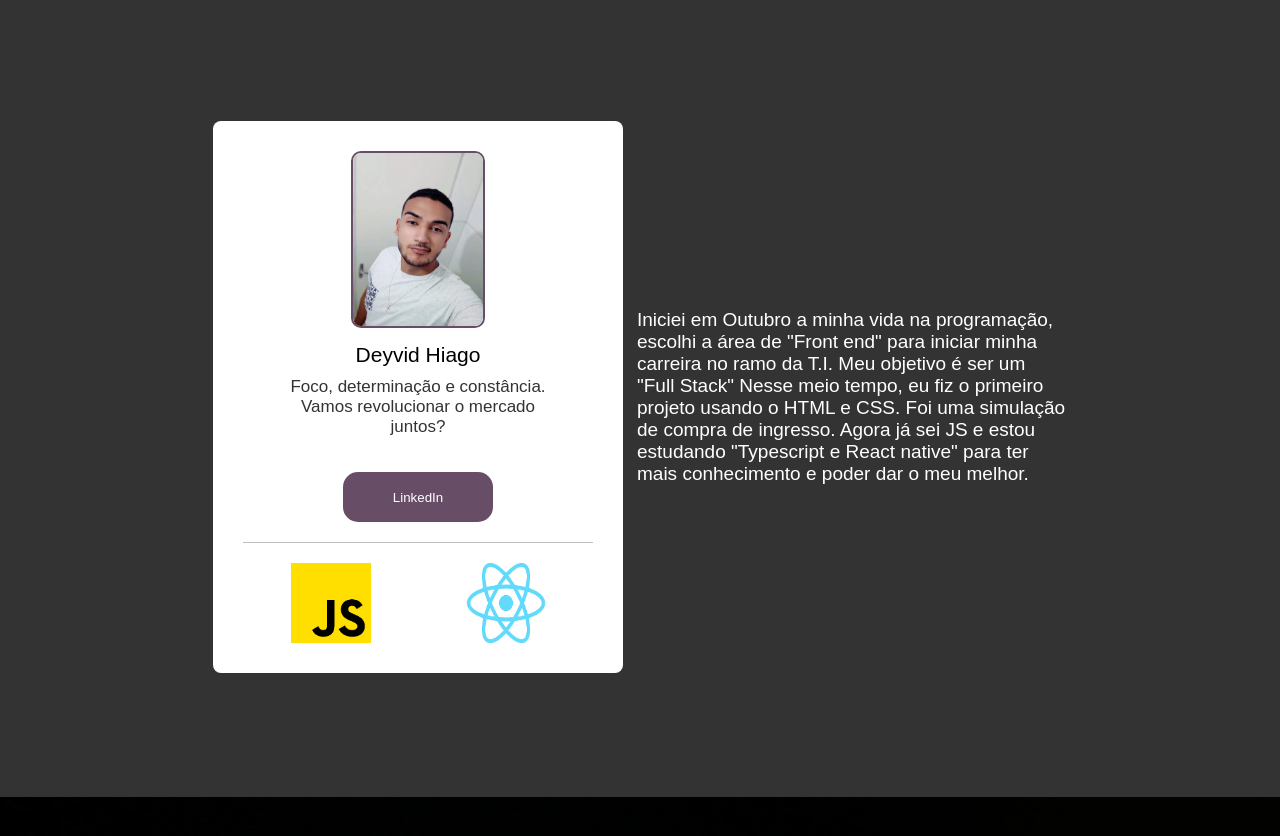
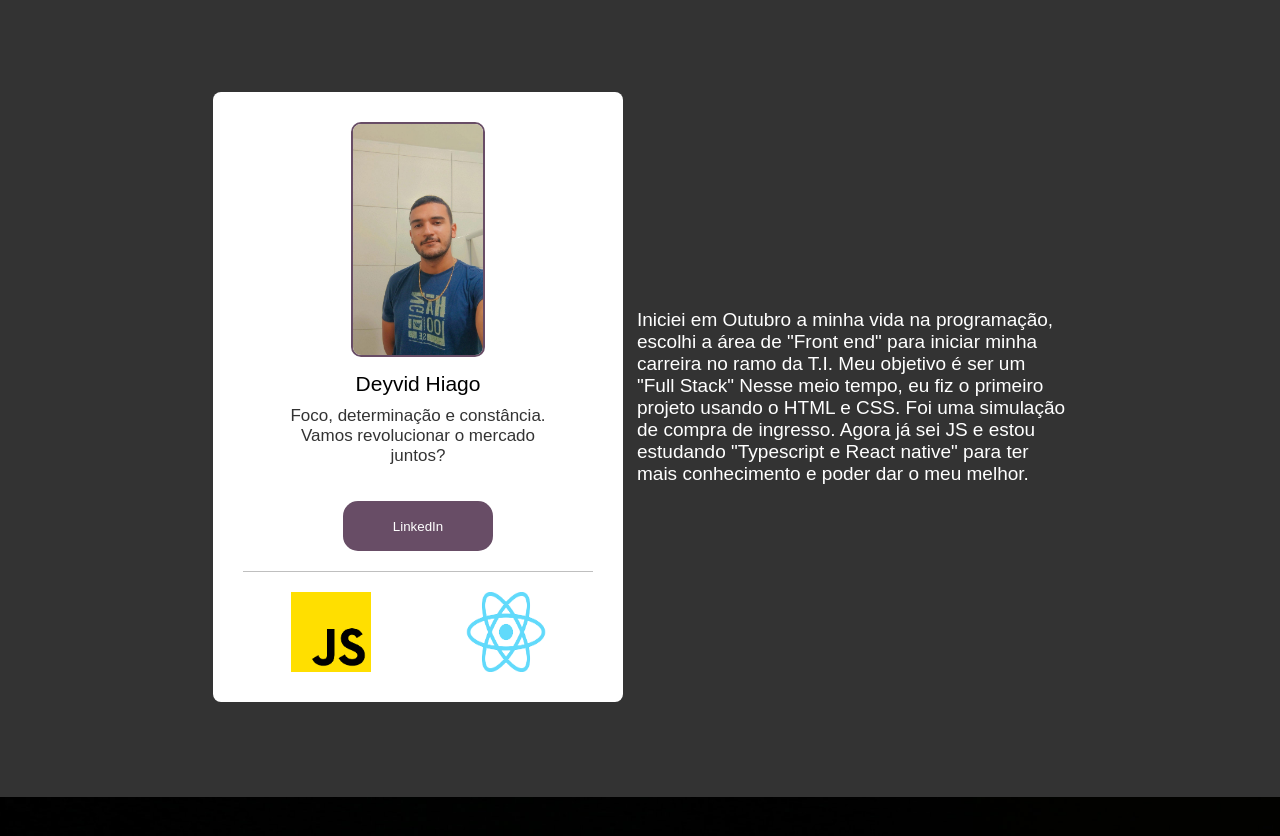
Before and after one commit to DeyvidHiago/Portfolio, a plain HTML site: page index.html in a window 1280 px wide. Shown: the part 813-1649 px from the top of the page. Drawn offline with Linux system fonts and the light colour scheme; a web font is replaced by a local one.

Commit message:
Atualizando foto

```diff
--- a/index.html
+++ b/index.html
@@ -31,7 +31,7 @@
         <div class="profile-container">
             <div class="profile-content">
                 <div class="profile-card">
-                    <img class="profile-image" src="../IMG_20201018_192919.jpg">
+                    <img class="profile-image" src="./WhatsApp Image 2023-05-02 at 16.07.36.jpeg">
                     <span class="name-text">Deyvid Hiago</span>
                     <span class="profile-text">Foco, determinação e constância.
                         Vamos revolucionar o mercado juntos?
```
Also changed, not shown: WhatsApp Image 2023-05-02 at 16.07.36.jpeg (added).
